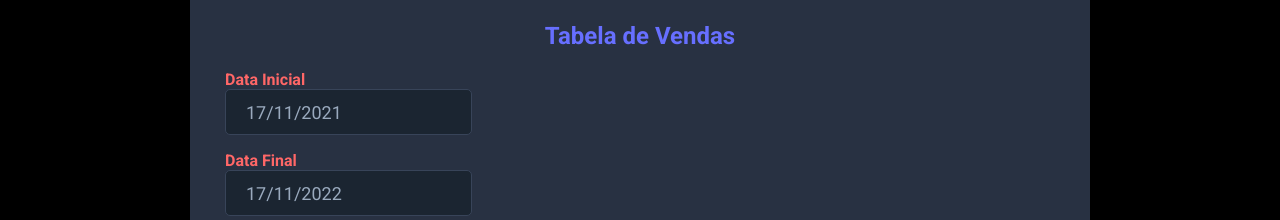
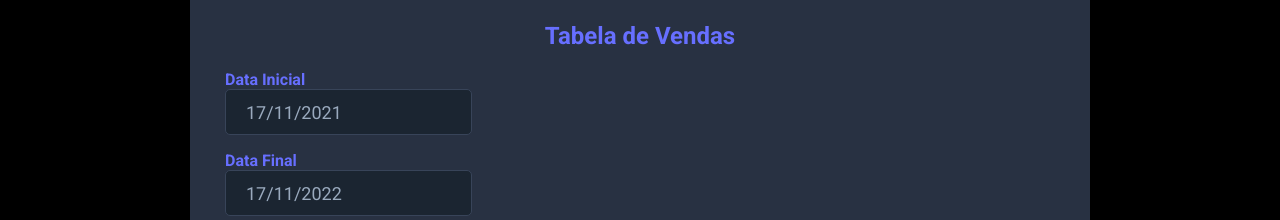
Before and after one commit to claubeta2014/crmeta, a React (Vite) app in the folder frontend/: page / in a window 1280 px wide. Shown: the part 273-493 px from the top of the page. Built offline with nearby package versions, Linux system fonts and the light colour scheme; no server answers.

Commit message:
Alteracao de cor no styles

```diff
--- a/frontend/src/componentes/CartaoVendas/styles.css
+++ b/frontend/src/componentes/CartaoVendas/styles.css
@@ -12,7 +12,8 @@
     text-align: center;
 }
 .crmeta-sales-subtitle{
-    color: #ff6767;
+    color: #676fff;
+
 }
 
 .crmeta-form-control-container {
```
